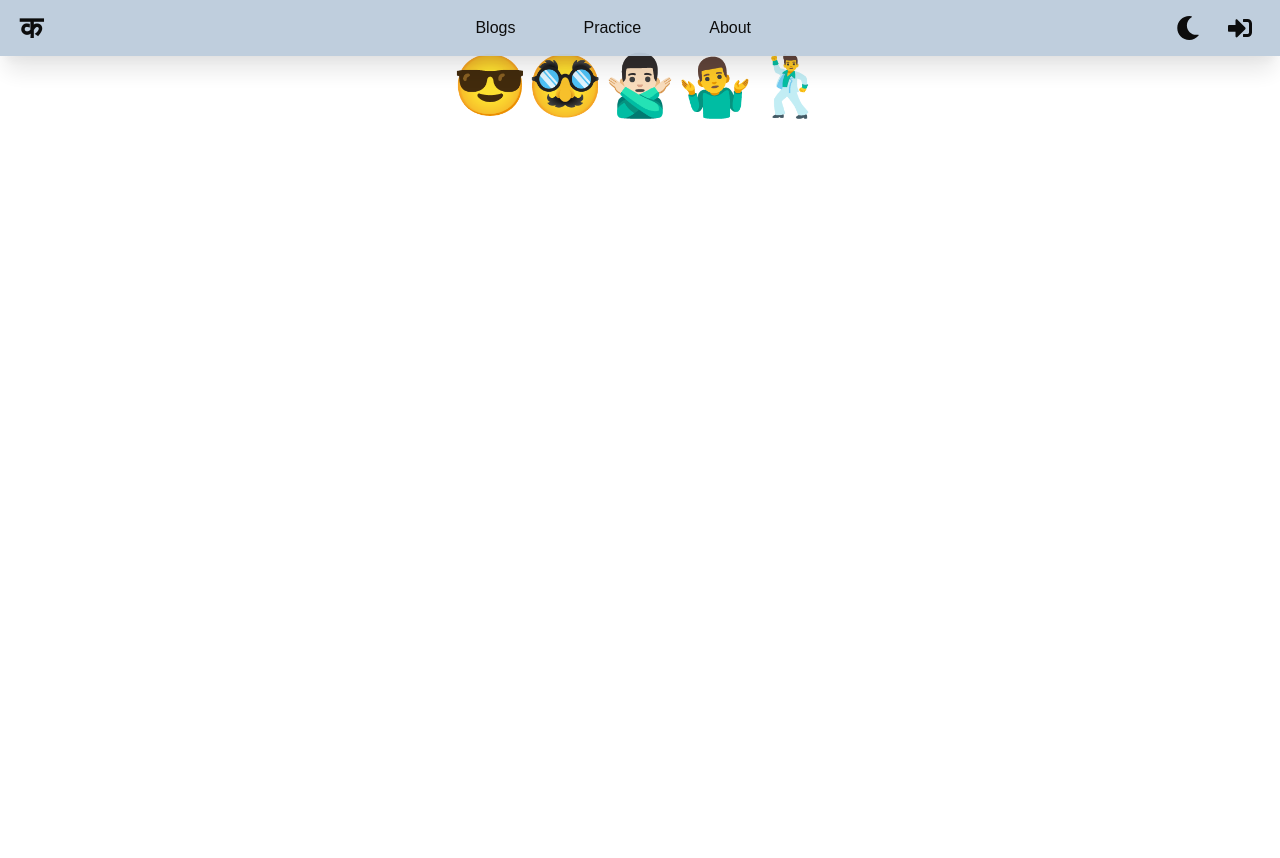
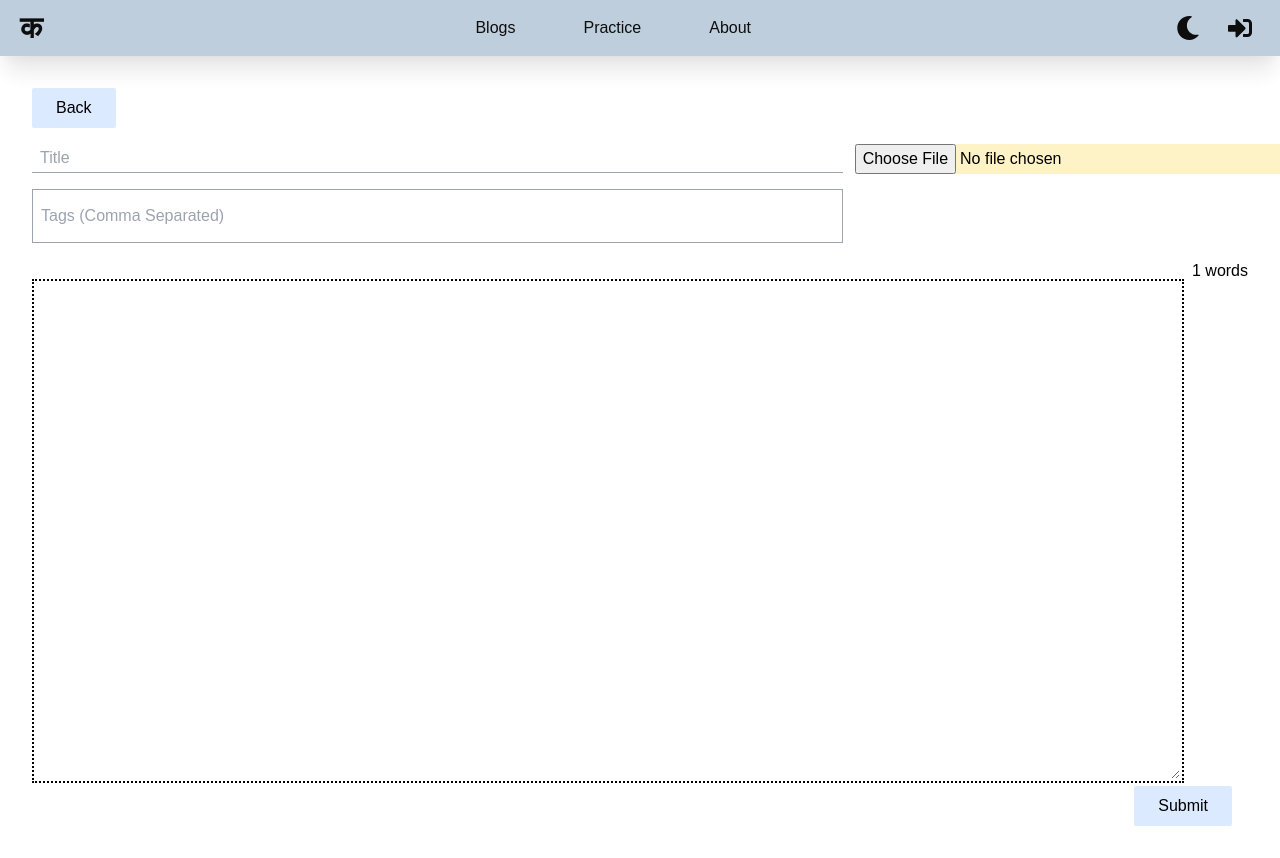
Before and after one commit to Chrys3s/kalam-deploy, a React (Create React App) app: page /#/create/blog in a window 1280 px wide. Before the commit the page ends 800 px from the top, so only its background shows below. Built offline with nearby package versions, Linux system fonts and the light colour scheme.

Commit message:
Made a lot of changes

```diff
--- a/package.json
+++ b/package.json
@@ -7,6 +7,7 @@
 		"@material-ui/core": "4.12.3",
 		"@material-ui/icons": "4.11.2",
 		"@reduxjs/toolkit": "1.6.1",
+		"@tailwindcss/aspect-ratio": "^0.3.0",
 		"@testing-library/jest-dom": "5.14.1",
 		"@testing-library/react": "11.2.7",
 		"@testing-library/user-event": "12.8.3",
--- a/src/components/AllBlogs/AllBlogs.jsx
+++ b/src/components/AllBlogs/AllBlogs.jsx
@@ -1,6 +1,8 @@
 import React from "react";
 import { Link } from "react-router-dom";
-import { FaEye, FaComment, FaThumbsUp } from "react-icons/fa";
+import { FaEye, FaComment, FaThumbsUp, FaUserAlt } from "react-icons/fa";
+import tempImg from "../../assets/images/blog-bg.jpg";
+import "./blogStyle.css";
 
 const AllBlogs = (props) => {
   const numberOfLikes = props.data.likes.length;
@@ -14,57 +16,68 @@ const AllBlogs = (props) => {
   const tags = props.data.tags;
   const views = props.data["views"];
   const uniqueId = props.data["_id"];
+
   return (
-    <main
-      className="m-4 bg-yellow-900 py-4 px-2"
-      style={{ minWidth: "500px", width: "1000px", height: "200px" }}
-    >
-      <Link to={`/blogs/${uniqueId}`}>
-        <main className="flex flex-col place-content-between">
-          <main className="flex  justify-between bg-yellow-700">
-            <main className="bg-yellow-600 w-10 h-10 rounded-3xl flex justify-center items-center mx-2">
-              {/* <img src={imgUrl} /> */}
-              img
-            </main>
-            <h2 className="flex justify-center items-center mx-2">
-              {blogTitle}
-            </h2>
-          </main>
-          <main className="bg-yellow-500 my-2">
-            {content.length > 25 ? `${content.slice(0, 25)}...` : `${content}`}
-            <h2 className="flex justify-end">{authorDetails.authorName}</h2>
-          </main>
-          <main className="bg-yellow-200 flex justify-between">
-            <main>
-              {tags.map((tag) => {
-                return (
-                  <span
-                    key={Date.now().toString() + tag}
-                    className="bg-yellow-400 p-2"
-                  >
-                    {tag}
-                  </span>
-                );
-              })}
-            </main>
-            <main className="flex justify-between w-32">
-              <p className="flex justify-between w-14 mr-2">
-                <FaEye />
-                {views}
-              </p>
-              <p className="flex justify-between w-14 mr-2">
-                <FaThumbsUp />
-                {numberOfLikes}
-              </p>
-              <p className="flex justify-between w-14 mr-2">
-                <FaComment />
-                {comments.length}
-              </p>
-            </main>
-          </main>
-        </main>
-      </Link>
-    </main>
+    <div className="bg-yellow-300 mb-2 blog-box mt-5 rounded-lg">
+      <div className="flex justify-between mb-2">
+        <div className="bg-yellow-200 pl-10 p-4">
+          <div className="flex justify-center mb-2">{props.data.blogTitle}</div>
+          <div className="flex justify-between">
+            <div>{props.data.author.authorName}</div>
+            <div>&nbsp;&nbsp;&nbsp;&nbsp;</div>
+            <div>{props.data.dateCreated}</div>
+          </div>
+        </div>
+          <img src={tempImg} className="w-46 h-36"/>
+      </div>
+      <div>
+        <div className="bg-yellow-500 p-4">
+          {`Lorem ipsum dolor sit amet, consectetur adipisicing elit. Nam, impedit
+        quae? Voluptatibus soluta iste unde impedit esse! Minus, quis quam, vel
+        sed molestias expedita obcaecati ipsam soluta velit unde cum! ${props.data.content}`
+            .length > 250
+            ? `Lorem ipsum dolor sit amet, consectetur adipisicing elit. Nam, impedit
+        quae? Voluptatibus soluta iste unde impedit esse! Minus, quis quam, vel
+        sed molestias expedita obcaecati ipsam soluta velit unde cum! ${props.data.content}`.slice(
+                0,
+                251
+              ) + "..."
+            : `Lorem ipsum dolor sit amet, consectetur adipisicing elit. Nam, impedit
+        quae? Voluptatibus soluta iste unde impedit esse! Minus, quis quam, vel
+        sed molestias expedita obcaecati ipsam soluta velit unde cum! ${props.data.content}`}
+        </div>
+        <Link to={`/blogs/${uniqueId}`}>Read More</Link>
+        <div className="flex">
+          <div>
+            {props.data.tags.map((tag) => {
+              return (
+                <div className="inline">
+                  <div className="bg-red-100 inline">{tag}</div>
+                  <div className="inline mr-8 triangle"></div>
+                </div>
+              );
+            })}
+          </div>
+        </div>
+      </div>
+    </div>
+    // <div className="bg-yellow-100 mb-2 blog-box p-2">
+    //   <div className="flex justify-between">
+    //     <div>
+    //       <div>{props.data.blogTitle}</div>
+    //       <div className="flex justify-between">
+    //         <div>{props.data.author.authorName}</div>
+    //         <div>{props.data.dateCreated}</div>
+    //       </div>
+    //     </div>
+    //     <div className="bg-yellow-500">
+    //       <img src={tempImg} className="h-1/2"/>
+    //     </div>
+    //   </div>
+    //   <div>
+    //     Remaining
+    //   </div>
+    // </div>
   );
 };
 
--- a/src/components/AllBlogs/CurrBlog.jsx
+++ b/src/components/AllBlogs/CurrBlog.jsx
@@ -1,13 +1,15 @@
-import React, { useEffect } from "react";
+import React, { useEffect, useState } from "react";
 import axios from "axios";
 import { useDispatch } from "react-redux";
 import currBlogSlice from "../../slices/currBlogSlice";
 import utilitySlice from "../../slices/utilitySlice";
 import { sleepInMilliseconds } from "../../helpers/sleepInMilliseconds";
 import { useSelector } from "react-redux";
+import { Link } from "react-router-dom";
 
 const CurrBlog = ({ match, location }) => {
   const dispatch = useDispatch();
+  const [blog, setBlog] = useState();
   const { params } = match;
   const { id } = params;
 
@@ -27,10 +29,10 @@ const CurrBlog = ({ match, location }) => {
     fetchData();
   }, []);
 
-  let isLoading = useSelector((state) => state.utilitySlice.displayThisBlog);
-  const thisBlog = useSelector((state) => state.currBlogSlice.blogInfo);
-  isLoading = false;
-  console.log(thisBlog.tags);
+    let isLoading = useSelector((state) => state.utilitySlice.displayThisBlog);
+    const thisBlog = useSelector((state) => state.currBlogSlice.blogInfo);
+    isLoading = false;
+    console.log(thisBlog.tags);
 
   return (
     <main className="flex justify-center items-center">
@@ -38,6 +40,8 @@ const CurrBlog = ({ match, location }) => {
         <h1 className="animate-bounce">Loading</h1>
       ) : (
         <main>
+          <Link to="/blogs">Back</Link>
+          <main>
           <h1>{thisBlog.blogTitle}</h1>
           <p>{thisBlog.content}</p>
           <h4>{thisBlog.imgUrl}</h4>
@@ -56,6 +60,7 @@ const CurrBlog = ({ match, location }) => {
           <h2>{thisBlog.dateCreated}</h2>
           <h2>{thisBlog.lastModified}</h2>
           <h2>{thisBlog.comments && thisBlog.comments.length}</h2>
+          </main>
         </main>
       )}
     </main>
--- a/src/components/AllBlogs/LoadingEffect.jsx
+++ b/src/components/AllBlogs/LoadingEffect.jsx
@@ -2,49 +2,8 @@ import React from "react";
 
 const LoadingEffect = () => {
   return (
-    <main
-      className="m-4 bg-yellow-900 py-4 px-2 animate-pulse"
-      style={{ minWidth: "500px", width: "1000px", height: "200px" }}
-    >
-      <main className="flex flex-col place-content-between">
-        <main className="flex  justify-between bg-yellow-700">
-          <main className="bg-yellow-600 w-10 h-10 rounded-3xl flex justify-center items-center mx-2">
-            {/* <img src={imgUrl} /> */}
-            img
-          </main>
-          <h2 className="flex justify-center items-center mx-2">blogTitle</h2>
-        </main>
-        <main className="bg-yellow-500 my-2">
-          {/* {content.length > 25
-                ? `${content.slice(0, 25)}...`
-                : `${content}`} */}
-          content
-          <h2 className="flex justify-end">authorDetails.authorName</h2>
-        </main>
-        <main className="bg-yellow-200 flex justify-between">
-          <main>
-            {/* {tags.map(tag => {
-                    return (
-                        <span className="bg-yellow-400 p-2">{tag}</span>
-                    );
-                })} */}
-          </main>
-          <main className="flex justify-between w-32">
-            <p className="flex justify-between w-14 mr-2">
-              {/* <FaEye /> */}
-              views
-            </p>
-            <p className="flex justify-between w-14 mr-2">
-              {/* <FaThumbsUp /> */}
-              numberOfLikes
-            </p>
-            <p className="flex justify-between w-14 mr-2">
-              {/* <FaComment /> */}
-              comments.length
-            </p>
-          </main>
-        </main>
-      </main>
+    <main className="flex justify-center items-center">
+      <div className="animate-pulse text-9xl">क</div>
     </main>
   );
 };
--- /dev/null
+++ b/src/components/AllBlogs/blogStyle.css
@@ -0,0 +1,12 @@
+.blog-box {
+  height: 21rem;
+  width: 48rem;
+}
+
+.triangle {
+    width: 0;
+    height: 0;
+    border-top: 10px solid transparent;
+    border-bottom: 10px solid transparent;
+    border-left: 10px solid red;
+}
--- a/src/components/App.jsx
+++ b/src/components/App.jsx
@@ -9,6 +9,7 @@ import NoMatch from "./404/NoMatch";
 import LoginPopup from "./LoginPopup/LoginPopup";
 import Deletepopup from "./DeletePopup/Deletepopup";
 import CurrBlog from "./AllBlogs/CurrBlog";
+import CreateBlog from "./Blogs/CreateBlog";
 import useLocalStorage from "../hooks/useLocalStorage";
 
 const App = () => {
@@ -31,6 +32,8 @@ const App = () => {
           <Route path="/blogs" exact component={BlogPage} />
           <Route path="/blogs/:id" exact component={CurrBlog} />
           <Route path="/practice" exact component={PracticePage} />
+          <Route path="/create/blog" exact component={CreateBlog}/>
+          {/* <Route path="/blogs/:tag" exact component={TagPage}/> */}
           <Route
             path="/githubAccount/:id"
             component={(id) => {
--- a/src/components/Blogs/BlogPage.css
+++ b/src/components/Blogs/BlogPage.css
@@ -5,3 +5,16 @@
   background-position: center;
   background-attachment: fixed;
 }
+
+.circle{
+  border-radius: 50%;
+  font-size: 4.5rem;
+  width: 4rem;
+  height: 4rem;
+  display: flex;
+  justify-content: center;
+  align-items: center;
+  margin-bottom: 3rem;
+  margin-right: 6rem;
+  color: rgba(17, 70, 246, 0.931);
+}
--- a/src/components/Blogs/BlogPage.jsx
+++ b/src/components/Blogs/BlogPage.jsx
@@ -7,6 +7,8 @@ import { useSelector } from "react-redux";
 import AllBlogs from "../AllBlogs/AllBlogs";
 import LoadingEffect from "../AllBlogs/LoadingEffect";
 import { sleepInMilliseconds } from "../../helpers/sleepInMilliseconds";
+import { Link } from "react-router-dom";
+import { FaPlusCircle } from "react-icons/fa";
 import "./BlogPage.css";
 
 const BlogPage = () => {
@@ -22,7 +24,7 @@ const BlogPage = () => {
         method: "get",
         url: `${process.env.REACT_APP_API_URL}/v1/blogs/`,
       });
-      dispatch(blogDataSlice.actions.storeAllBlogs(res.data.data));
+      dispatch(blogDataSlice.actions.storeAllBlogs(res.data.data.reverse()));
       await sleepInMilliseconds(1000);
       dispatch(utilitySlice.actions.setDisplayBlogs(true));
     };
@@ -37,29 +39,28 @@ const BlogPage = () => {
 
   return (
     <main>
-      <main className="blog-landing flex justify-center items-center h-80 w-screen">
-        <h1 className="dark:text-white">कलम 🖋 - Blogs</h1>
-      </main>
-      <main className="flex justify-end">
-        {userInfo.userInfo.isAdmin && <button className="mr-2 p-2">Add</button>}
-        <button
-          className="mr-2 p-2"
-          onClick={() => {
-            setFlag(!flag);
-          }}
-        >
-          Refresh
-        </button>
-      </main>
-      <main className="flex flex-col items-center p-6 -mt-24">
       {isDisplayBlogs ? (
+        <main className="flex flex-col items-center">
+          {blogDataFetched.length === 0 ? (
+            <h1>No Blogs Found</h1>
+          ) : (
             blogDataFetched.map((curr) => {
               return <AllBlogs key={curr._id} data={curr} />;
             })
+          )}
+          <div className="inline fixed bottom-0 right-0">
+            <div className="circle">
+              <Link to="/create/blog">
+                <FaPlusCircle />
+              </Link>
+            </div>
+          </div>
+        </main>
       ) : (
+        <main className="flex justify-center items-center h-screen w-screen">
           <LoadingEffect />
+        </main>
       )}
-      </main>
     </main>
   );
 };
--- /dev/null
+++ b/src/components/Blogs/CreateBlog.jsx
@@ -0,0 +1,152 @@
+import React, {useState} from "react";
+import useLocalStorage from "../../hooks/useLocalStorage";
+import { useDispatch, useSelector } from "react-redux";
+import utilitySlice from "../../slices/utilitySlice";
+import axios from "axios";
+import ErrorBar from "../Errorbar/ErrorBar";
+
+const CreateBlog = () => {
+  const dispatch = useDispatch();
+  const { userInfo } = useSelector((state) => state.userInfo);
+
+  const [title, setTitle] = useLocalStorage("title-uid", "");
+  const [tags, setTags] = useLocalStorage("tags-uid");
+  const [content, setContent] = useLocalStorage("content-uid", "");
+  const [imgSrc, setImgSrc] = useState("");
+  const [isImage, setIsImage] = useState(false);
+
+  const uploadPostToBackend = async () => {
+    const postDataToBackend = async () => {
+      if (!/^[\s\w]*$/gm.test(title)) {
+        dispatch(
+          utilitySlice.actions.setErrorDetails(
+            "Title can only contain alpha-numeric characters."
+          )
+        );
+        dispatch(utilitySlice.actions.showError(true));
+        return;
+      }
+
+      const tagList = tags.split(",");
+
+      for (let tag in tagList) {
+        if (!/^[\w\S]*$/gm.test(tagList[tag])) {
+          dispatch(
+            utilitySlice.actions.setErrorDetails(
+              "A tag can only contain alphabets."
+            )
+          );
+          dispatch(utilitySlice.actions.showError(true));
+          return;
+        }
+      }
+
+      const requestBody = {
+        title: title,
+        content: content,
+        tags: tagList,
+        authorDetails: {
+          authorName: userInfo.userName,
+          authorEmail: userInfo.userEmail,
+          authodId: userInfo.uuid,
+        },
+      };
+
+      try {
+        const response = await axios.post(
+          `${process.env.REACT_APP_API_URL}/v1/blogs/`,
+          requestBody
+        );
+        await navigator.clipboard.writeText(
+          `http://localhost:3000/#/blogs/${response.data.data._id}`
+        );
+        dispatch(
+          utilitySlice.actions.setErrorDetails(
+            "Blog URL has been copied to clipboard."
+          )
+        );
+        dispatch(utilitySlice.actions.showError(true));
+        localStorage.removeItem("kalam-saved-data-title-uid");
+        localStorage.removeItem("kalam-saved-data-tags-uid");
+        localStorage.removeItem("kalam-saved-data-content-uid");
+        setTags("");
+        setTitle("");
+        setContent("");
+      } catch (e) {
+        dispatch(utilitySlice.actions.setErrorDetails(e));
+        dispatch(utilitySlice.actions.showError(true));
+      }
+    };
+    await postDataToBackend();
+  };
+
+  const handleUploadedImage = (event) => {
+    const file = event.files[0];
+    const reader = new FileReader();
+    reader.onload = function(e){
+      setImgSrc(e.target.result)
+      setIsImage(true)
+    }
+    reader.readAsDataURL(file)
+  }
+
+  const error = useSelector((state) => state.utilitySlice.showError);
+
+  return (
+    <div className="p-4">
+      {error ? <ErrorBar /> : <></>}
+      <div className="flex justify-start m-4">
+        <button className="bg-blue-100 px-6 rounded-sm py-2">Back</button>
+      </div>
+      <form className="m-4" onSubmit={uploadPostToBackend}>
+        <div className="">
+          <input
+            placeholder="Title"
+            className="appearance-none bg-transparent border-b text-gray-700 mr-3 py-1 px-2 leading-tight focus:outline-none w-2/3"
+            type="text"
+            required={true}
+            onChange={(e) => setTitle(e.target.value)}
+            value={title}
+          />
+          <input
+            type="file"
+            className="absolute m-0 p-0 outline-none w-1/3 bg-yellow-100"
+            placeholder="+"
+            accept={"image/*"}
+            onClick={handleUploadedImage}
+          />
+        </div>
+        <div className="mt-4">
+          <input
+            placeholder="Tags (Comma Separated)"
+            className="appearance-none bg-transparent border text-gray-700 mr-3 py-4 px-2 leading-tight focus:outline-none w-2/3"
+            type="text"
+            required={true}
+            onChange={(e) => setTags(e.target.value)}
+            value={tags}
+          />
+        </div>
+        <div className="mt-4 ml-1">
+          <div className="flex justify-end">
+            {content.split(" ").length} words
+          </div>
+          <textarea
+            rows="20"
+            cols="120"
+            className="p-2 outline-black"
+            onChange={(e) => setContent(e.target.value)}
+            value={content}
+          />
+        </div>
+        <div className="flex justify-end mr-4">
+          <button className="px-6 py-2 bg-blue-100 rounded-sm" type="submit">
+            Submit
+          </button>
+        </div>
+      </form>
+      {isImage && <img src={imgSrc} alt={"source"}/>}
+    </div>
+  );
+};
+
+export default CreateBlog;
--- a/src/components/Footer/Footer.jsx
+++ b/src/components/Footer/Footer.jsx
@@ -58,8 +58,8 @@ const Footer = () => {
           <h1
             className={`text-2xl mb-2 cursor-pointer ${
               githubLink === "ashchaubey"
-                ? "text-black"
-                : "text-gray-600 dark:text-white"
+              ? `dark:text-white text-black`
+              : "text-gray-600 dark:text-black"
             }`}
             onClick={setAshishLink}
           >
@@ -68,8 +68,8 @@ const Footer = () => {
           <h1
             className={`text-2xl mb-2 cursor-pointer ${
               githubLink === "Dracula62"
-                ? `text-black`
-                : "text-gray-600 dark:text-white"
+              ? `dark:text-white text-black`
+              : "text-gray-600 dark:text-black"
             }`}
             onClick={setAsmitLink}
           >
@@ -78,8 +78,8 @@ const Footer = () => {
           <h1
             className={`text-2xl mb-2 cursor-pointer ${
               githubLink === "Stalwart-GS"
-                ? `text-black`
-                : "text-gray-600 dark:text-white"
+              ? `dark:text-white text-black`
+              : "text-gray-600 dark:text-black"
             }`}
             onClick={setGargeyaLink}
           >
@@ -88,8 +88,8 @@ const Footer = () => {
           <h1
             className={`text-2xl cursor-pointer ${
               githubLink === "cptn3m0grv"
-                ? `text-black`
-                : "text-gray-600 dark:text-white"
+                ? `dark:text-white text-black`
+                : "text-gray-600 dark:text-black"
             }`}
             onClick={setGauravLink}
           >
--- a/tailwind.config.js
+++ b/tailwind.config.js
@@ -16,10 +16,15 @@ module.exports = {
 			spacing: {
 				hp: '100%',
 			},
+			scale:{
+				'25': '.25'
+			}
 		},
 	},
 	variants: {
 		extend: {},
 	},
-	plugins: [],
+	plugins: [
+		require('@tailwindcss/aspect-ratio')
+	],
 };
```
Also changed, not shown: 2 other files (tests, documents, lock files or other folders). Lines whose indentation alone changed are shown as unchanged.
